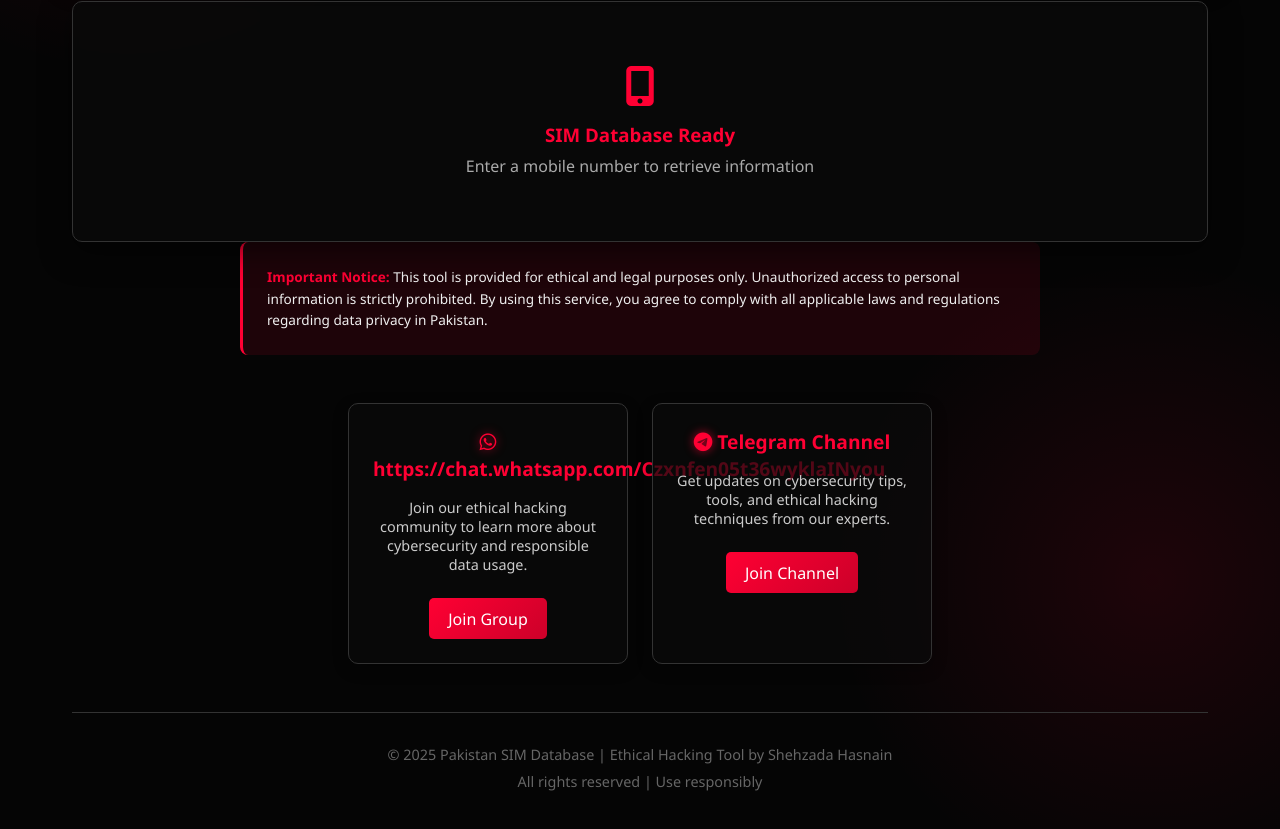
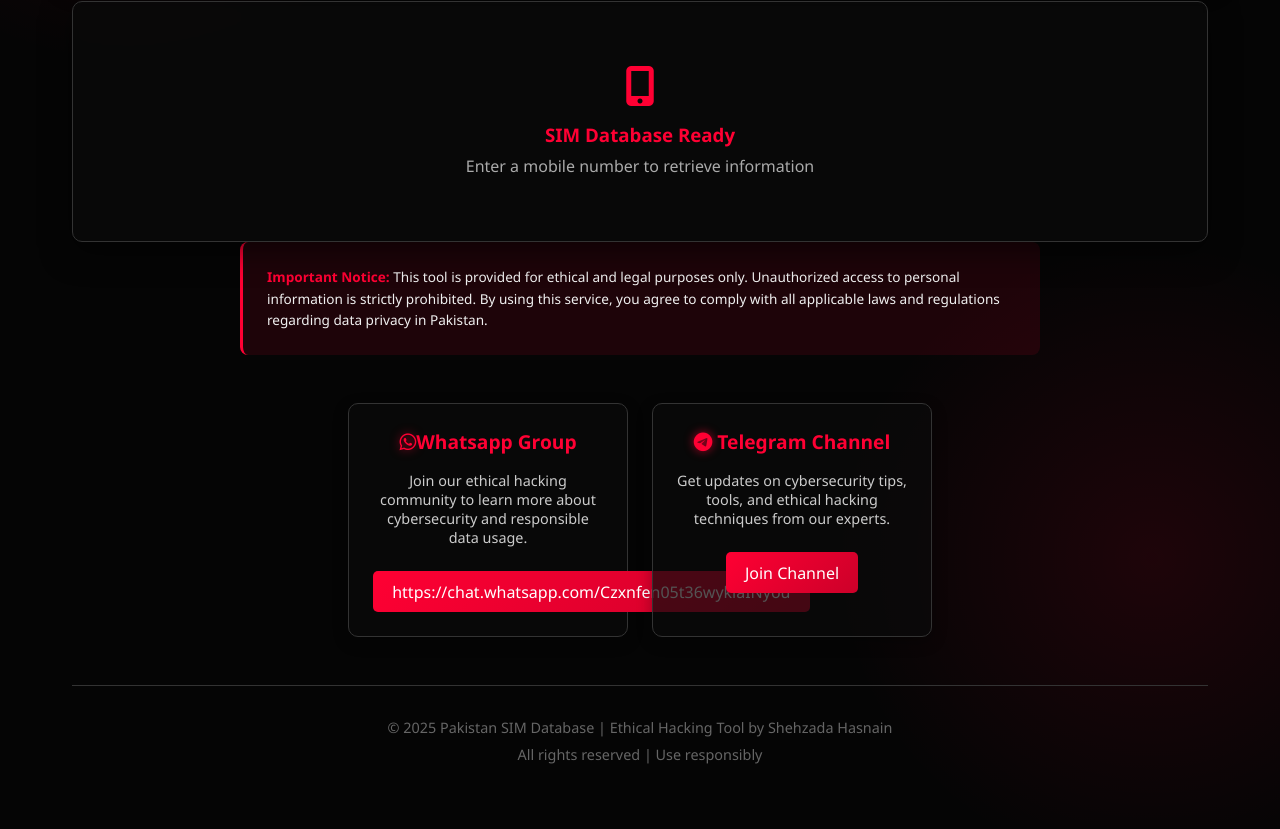
Before and after one commit to Mhasnain8207/XShehzadahacker, a plain HTML site: page index.html in a window 1280 px wide. Shown: the part 521-1350 px from the top of the page. Drawn offline with Linux system fonts and the light colour scheme.

Commit message:
Update index.html

```diff
--- a/index.html
+++ b/index.html
@@ -376,9 +376,9 @@
 
         <div class="social-links">
             <div class="social-card">
-                <h3><i class="fab fa-whatsapp glow"></i>https://chat.whatsapp.com/Czxnfen05t36wyklaINyou</h3>
+                <h3><i class="fab fa-whatsapp glow"></i>Whatsapp Group</h3>
                 <p>Join our ethical hacking community to learn more about cybersecurity and responsible data usage.</p>
-                <a href="#" class="social-btn">Join Group</a>
+                <a href="#" class="social-btn">https://chat.whatsapp.com/Czxnfen05t36wyklaINyou</a>
             </div>
             <div class="social-card">
                 <h3><i class="fab fa-telegram glow"></i> Telegram Channel</h3>
```
